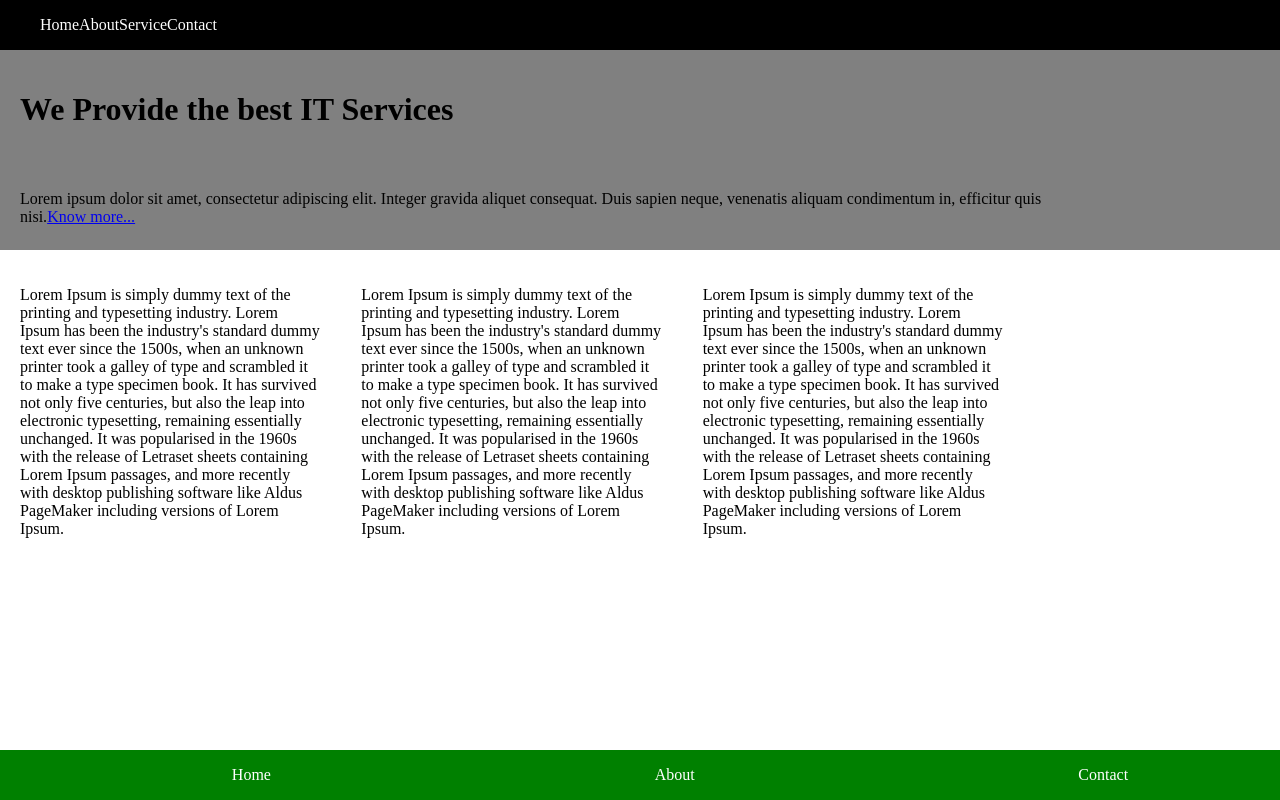
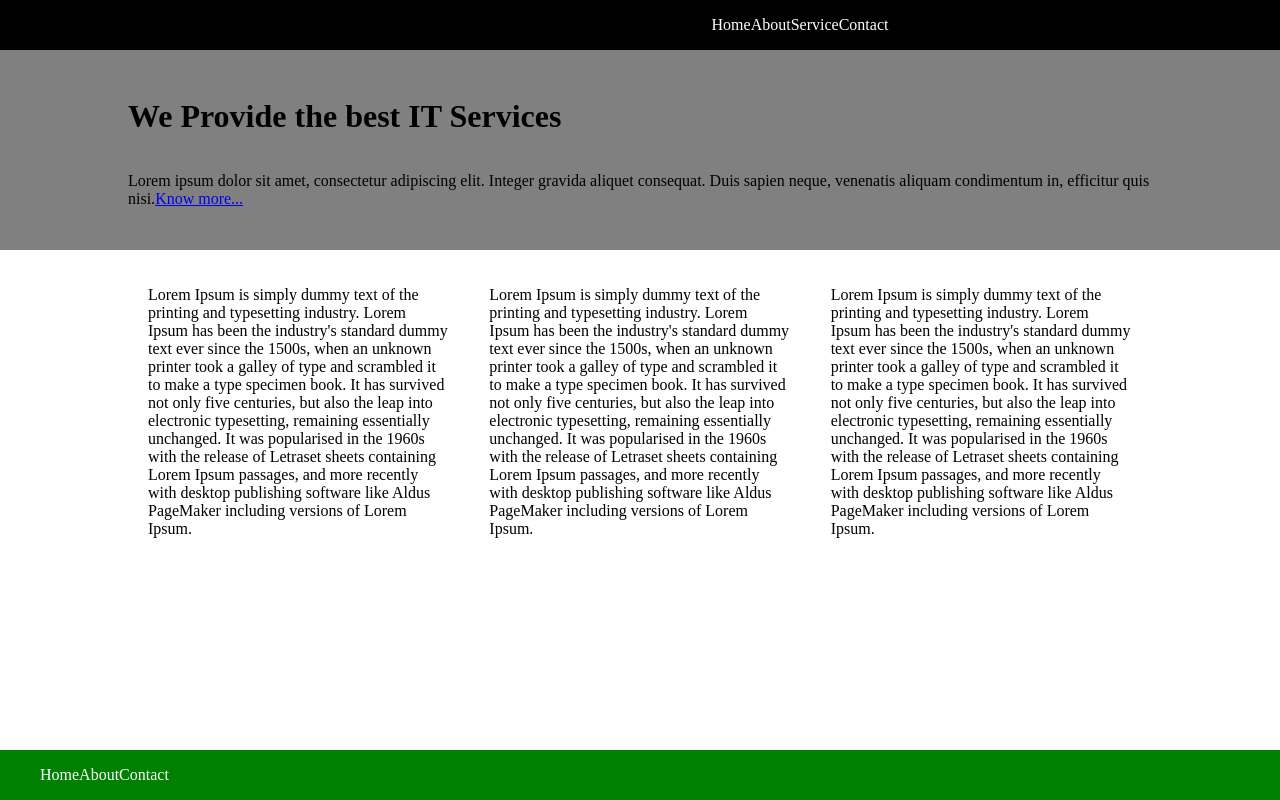
Before and after one commit to jsczzzx/Antra_Homework_FirstTwoWeeks, a plain HTML site: page HW2_0327/hw2.html in a window 1280 px wide. Drawn offline with Linux system fonts and the light colour scheme.

Commit message:
HW2_0327_Ver_1.03

```diff
--- a/HW2_0327/styles.css
+++ b/HW2_0327/styles.css
@@ -3,44 +3,56 @@ html, body {
     padding: 0;
 }
 
-
-
 p, h1 {
     width: 80%;
-    padding: 20px;
+    padding: 0px;
 }
+
 #section-1 {
     position: fixed;
     left: 0;
     top: 50px;
+    padding: 0 10% 0 10%;
     width: 100%;
     height: 200px;
+    display: flex;
     flex-direction: column;
+    justify-content: center;
     background-color: gray;
 }
+
 #section-2 {
     position: fixed;
     left: 0;
     top: 250px;
+    padding: 0 10% 0 10%;
+
     width: 80%;
     display: flex;
     justify-content: flex-end;
 }
+
+#section-2 > p {
+    padding: 20px;
+}
+
 .banner {
     margin: 0;
     width: 100%;
     height: 50px;
     display: flex;
-    justify-content: space-around;
     align-items: center;
 }
+
 .menu {
     position: fixed;
     left: 0;
     top: 0;
-    justify-content: flex-start;
+    padding-left: 160px;
+    justify-content: center;
     background-color: black;
 }
+
 .footer {
     position: fixed;
     left: 0;
@@ -56,9 +68,3 @@ li > a {
     text-decoration: none;
     color: white;
 }
-
-@media (max-width: 800px) {
-    .flex-container > div {
-        flex-direction: column;
-    }
-}
```
